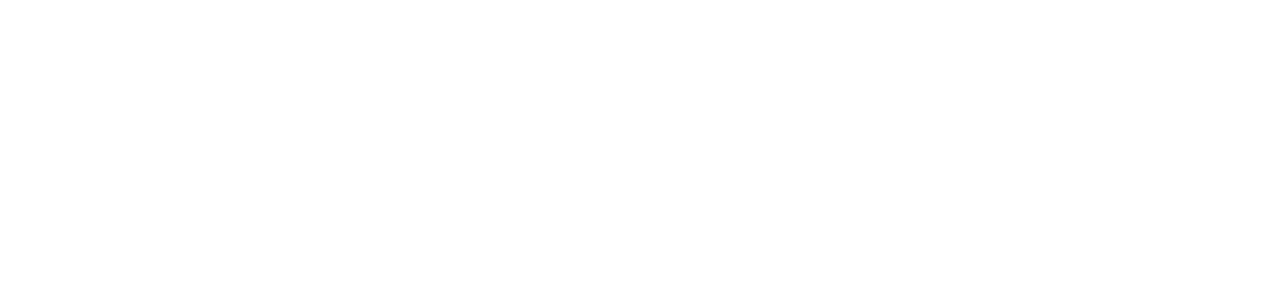
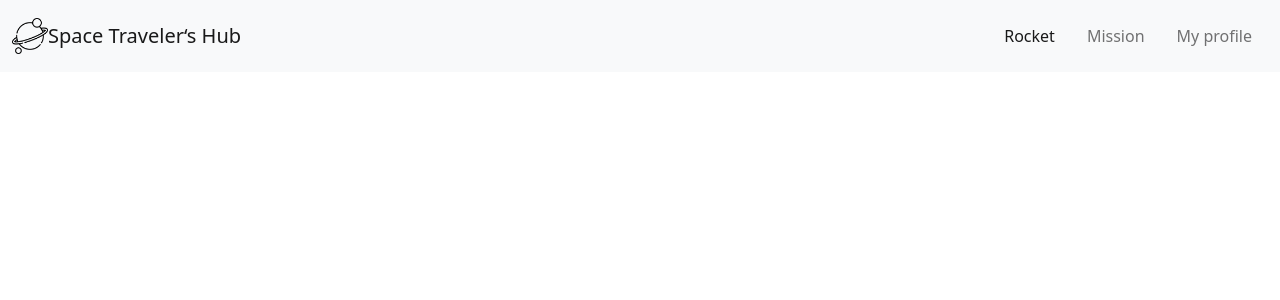
Before and after one commit to CakeInTech/space-traveler-s-hub, a React (Create React App) app: page / in a window 1280 px wide. Shown: the top 300 px of the page. Built offline with nearby package versions, Linux system fonts and the light colour scheme.

Commit message:
Create Routes for the pages and Header component

```diff
--- a/public/index.html
+++ b/public/index.html
@@ -9,6 +9,7 @@
       name="description"
       content="Web site created using create-react-app"
     />
+    <link rel="stylesheet" href="https://cdn.jsdelivr.net/npm/bootstrap@5.2.2/dist/css/bootstrap.min.css" integrity="sha384-Zenh87qX5JnK2Jl0vWa8Ck2rdkQ2Bzep5IDxbcnCeuOxjzrPF/et3URy9Bv1WTRi" crossorigin="anonymous">
     <link rel="apple-touch-icon" href="%PUBLIC_URL%/logo192.png" />
     <!--
       manifest.json provides metadata used when your web app is installed on a
@@ -24,7 +25,7 @@
       work correctly both with client-side routing and a non-root public URL.
       Learn how to configure a non-root public URL by running `npm run build`.
     -->
-    <title>React App</title>
+    <title>Space Traveler's HUB</title>
   </head>
   <body>
     <noscript>You need to enable JavaScript to run this app.</noscript>
--- a/src/App.js
+++ b/src/App.js
@@ -1,9 +1,21 @@
 import React from 'react';
+import { Routes, Route } from 'react-router-dom';
+import Header from './Components/Header/Header';
+import Mission from './Components/pages/Mission';
+import Profile from './Components/pages/Profile';
+import Rocket from './Components/pages/Rocket';
 import './App.css';
 
 function App() {
   return (
-    <div className="App" />
+    <div className="App">
+      <Header />
+      <Routes>
+        <Route path="/" elemnt={<Rocket />} />
+        <Route path="/missions" elemnt={<Mission />} />
+        <Route path="/profile" elemnt={<Profile />} />
+      </Routes>
+    </div>
   );
 }
 
--- /dev/null
+++ b/src/Components/Header/Header.css
@@ -0,0 +1,4 @@
+.nav-logo {
+  height: 2.25rem;
+  width: 2.25rem;
+}
--- /dev/null
+++ b/src/Components/Header/Header.jsx
@@ -0,0 +1,51 @@
+import React from 'react';
+import { NavLink } from 'react-router-dom';
+import './Header.css';
+import logo from '../../asset/logo.png';
+
+const Header = () => {
+  const links = [
+    {
+      id: 1,
+      text: 'Rocket',
+      path: '/',
+    },
+    {
+      id: 2,
+      text: 'Mission',
+      path: '/missions',
+    },
+    {
+      id: 3,
+      text: 'My profile',
+      path: '/profile',
+    },
+  ];
+
+  const navList = links.map((link) => (
+    <li key={link.id} className="nav-link">
+      <NavLink className="nav-link" to={link.path}>{link.text}</NavLink>
+    </li>
+  ));
+
+  return (
+    <header>
+      <nav className="navbar navbar-expand-lg bg-light">
+        <div className="container-fluid">
+          <img className="nav-logo" src={logo} alt="The page Logo" />
+          <a className="navbar-brand" href="/">Space Traveler&lsquo;s Hub</a>
+          <button className="navbar-toggler" type="button" data-bs-toggle="collapse" data-bs-target="#navbarNav" aria-controls="navbarNav" aria-expanded="false" aria-label="Toggle navigation">
+            <span className="navbar-toggler-icon" />
+          </button>
+          <div className="collapse navbar-collapse flex-row-reverse" id="navbarNav">
+            <ul className="navbar-nav">
+              {navList}
+            </ul>
+          </div>
+        </div>
+      </nav>
+    </header>
+  );
+};
+
+export default Header;
--- /dev/null
+++ b/src/Components/pages/Mission.js
@@ -0,0 +1,11 @@
+import React from 'react';
+
+function Mission() {
+  return (
+    <div>
+      <h1>Mission&appos;s page</h1>
+    </div>
+  );
+}
+
+export default Mission;
--- /dev/null
+++ b/src/Components/pages/Profile.js
@@ -0,0 +1,7 @@
+import React from 'react';
+
+const Profile = () => (
+  <h1>Profile&appos;s page</h1>
+);
+
+export default Profile;
--- /dev/null
+++ b/src/Components/pages/Rocket.js
@@ -0,0 +1,10 @@
+import React from 'react';
+
+function Rocket() {
+  <div>
+    <h1>Rocket&appos;s page</h1>
+
+  </div>;
+}
+
+export default Rocket;
--- a/src/index.js
+++ b/src/index.js
@@ -1,10 +1,13 @@
 import React from 'react';
 import ReactDOM from 'react-dom/client';
+import { BrowserRouter as Router } from 'react-router-dom';
 import App from './App';
 
 const root = ReactDOM.createRoot(document.getElementById('root'));
 root.render(
   <React.StrictMode>
-    <App />
+    <Router>
+      <App />
+    </Router>
   </React.StrictMode>,
 );
```
Also changed, not shown: src/Components/Header/Header.js (deleted, +0 -36 lines), src/Components/Missions/Missions.js (deleted).
